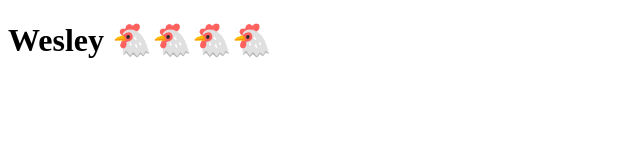
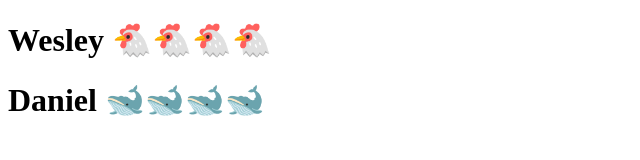
Before and after one commit to correajj/pipelinecicd_gitlab, a plain HTML site: page app/index.html in a window 1280 px wide. Shown: the whole page, without its empty margins (0-640 px from the left). Drawn offline with Linux system fonts and the light colour scheme.

Commit message:
2.0 daniel

```diff
--- a/app/index.html
+++ b/app/index.html
@@ -8,5 +8,6 @@
 </head>
 <body>
     <h1> Wesley 🐔🐔🐔🐔</h1>
+    <h1> Daniel 🐋🐋🐋🐋</h1>
 </body>
 </html>
```
